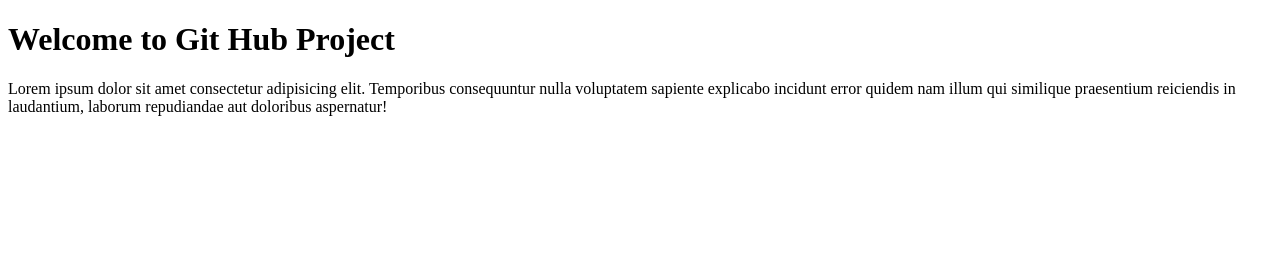
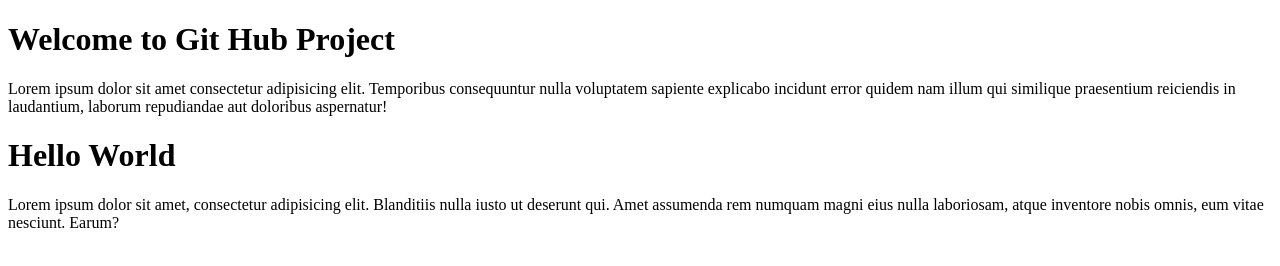
Before and after one commit to codeit-np/github_demo, a plain HTML site: page index.html in a window 1280 px wide. Drawn offline with Linux system fonts and the light colour scheme.

Commit message:
hello world added

```diff
--- a/index.html
+++ b/index.html
@@ -13,5 +13,12 @@
       illum qui similique praesentium reiciendis in laudantium, laborum
       repudiandae aut doloribus aspernatur!
     </p>
+
+    <h1>Hello World</h1>
+    <p>
+      Lorem ipsum dolor sit amet, consectetur adipisicing elit. Blanditiis nulla
+      iusto ut deserunt qui. Amet assumenda rem numquam magni eius nulla
+      laboriosam, atque inventore nobis omnis, eum vitae nesciunt. Earum?
+    </p>
   </body>
 </html>
```
